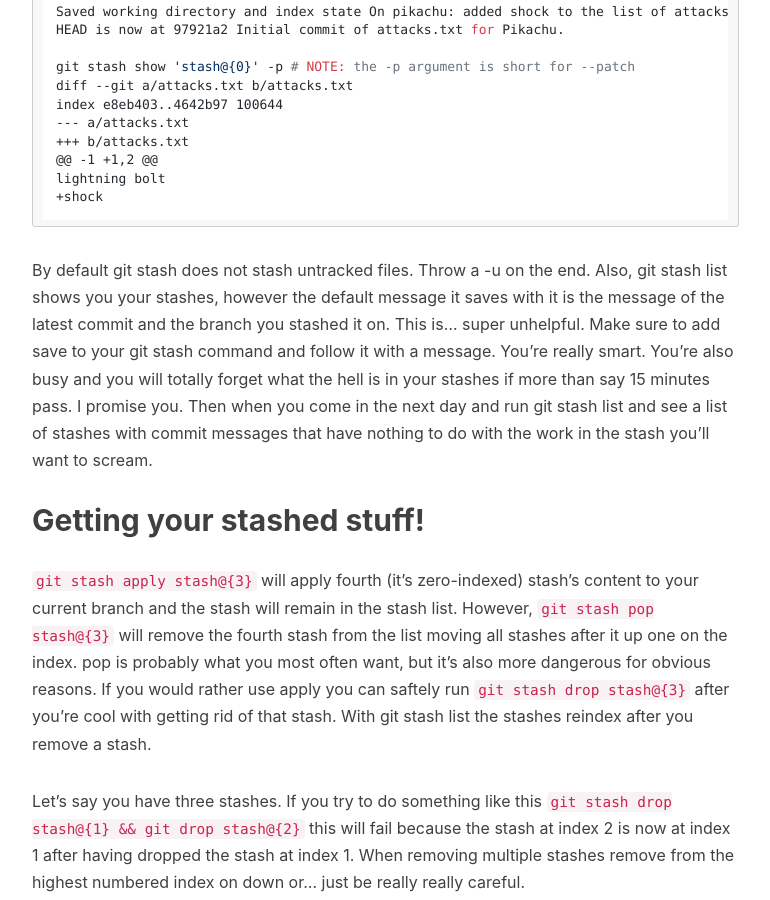
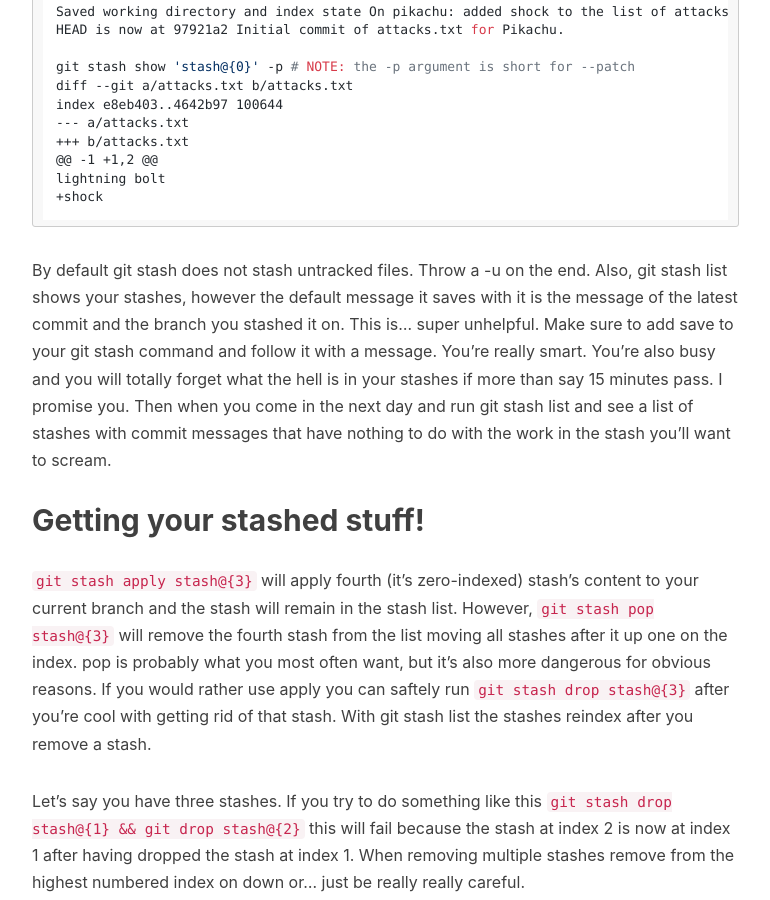
Before and after one commit to nish-d/vicky002.github.io, a Jekyll site: the page built from _posts/2016-01-24-Git-Play-Love.md, in a window 1280 px wide and 900 px high, scrolled down 4359 px. Shown: the whole window, without its empty margins (233-1003 px from the left). Built offline with Jekyll 4.4.1, drawn with Linux system fonts in a browser that asks for light colours; nearby versions of some CDN libraries; some web fonts are replaced; comment, search, counter and statistics services are not loaded.

Commit message:
small typo fixed

```diff
--- a/_posts/2016-01-24-Git-Play-Love.md
+++ b/_posts/2016-01-24-Git-Play-Love.md
@@ -172,7 +172,7 @@ At the beginning of this I said I wasn't going to preach. I lied. Always stash w
     +shock
 
 
-By default git stash does not stash untracked files. Throw a -u on the end. Also, git stash list shows you your stashes, however the default message it saves with it is the message of the latest commit and the branch you stashed it on.
+By default git stash does not stash untracked files. Throw a -u on the end. Also, git stash list shows your stashes, however the default message it saves with it is the message of the latest commit and the branch you stashed it on.
 This is… super unhelpful. Make sure to add save to your git stash command and follow it with a message. You’re really smart.
 You’re also busy and you will totally forget what the hell is in your stashes if more than say 15 minutes pass.
 I promise you. Then when you come in the next day and run git stash list and see a list of stashes with commit messages that have nothing to do with the work in the stash you’ll want to scream.
```
Also changed, not shown: other parts of _posts/2016-01-24-Git-Play-Love.md (+1 -1 lines).
